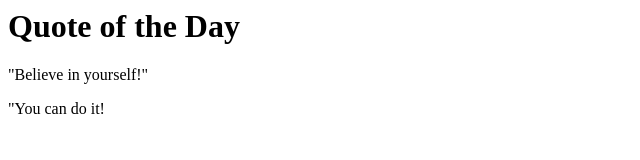
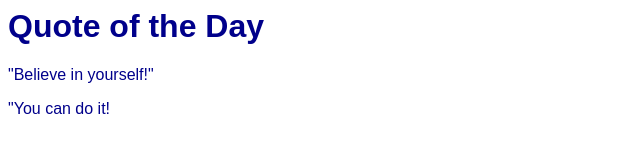
Before and after one commit to leoncode1/quote-app, a plain HTML site: page index.html in a window 1280 px wide. Shown: the whole page, without its empty margins (0-640 px from the left). Drawn offline with Linux system fonts and the light colour scheme.

Commit message:
add basic styling

```diff
--- a/index.html
+++ b/index.html
@@ -1,3 +1,6 @@
+<style>
+    body{font-family: sans-serif; color: darkblue;}
+</style>
 <h1>Quote of the Day</h1>
 <p>"Believe in yourself!"</p>
 <p>"You can do it!</p>
```
